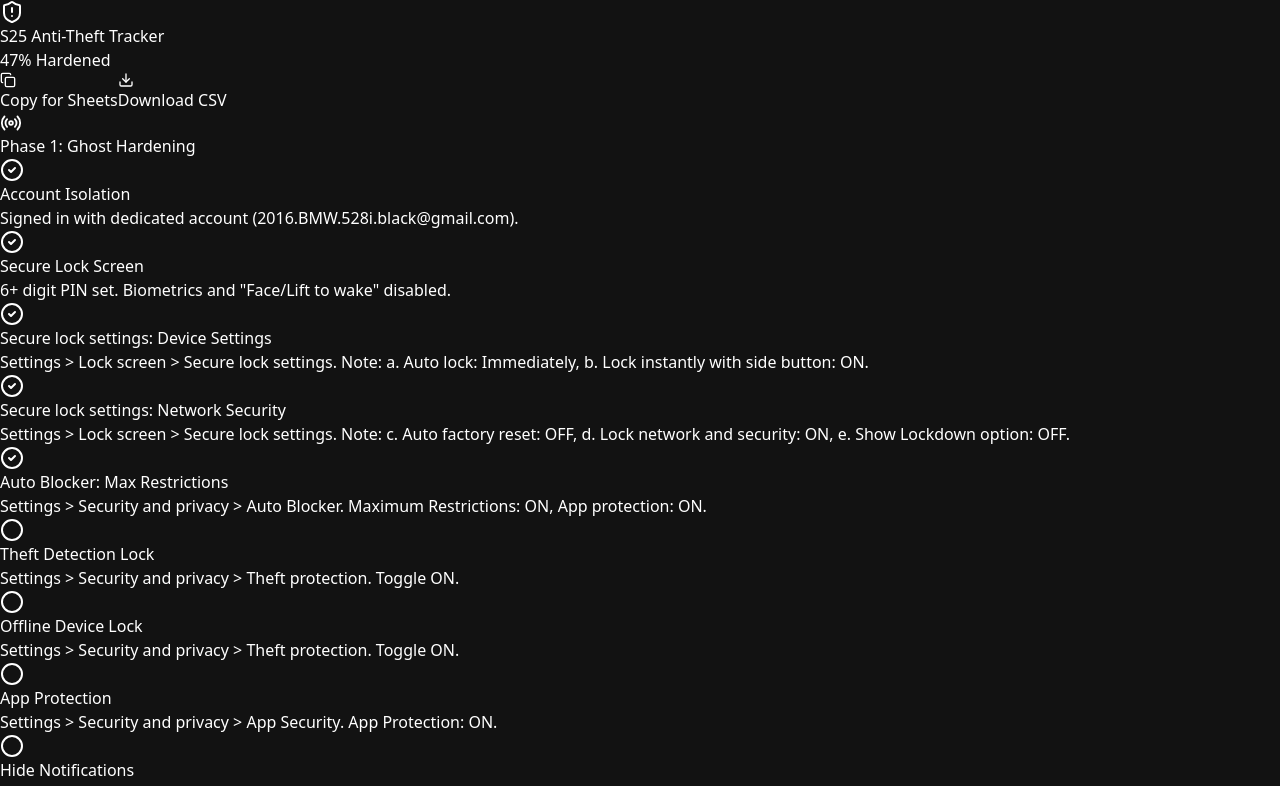
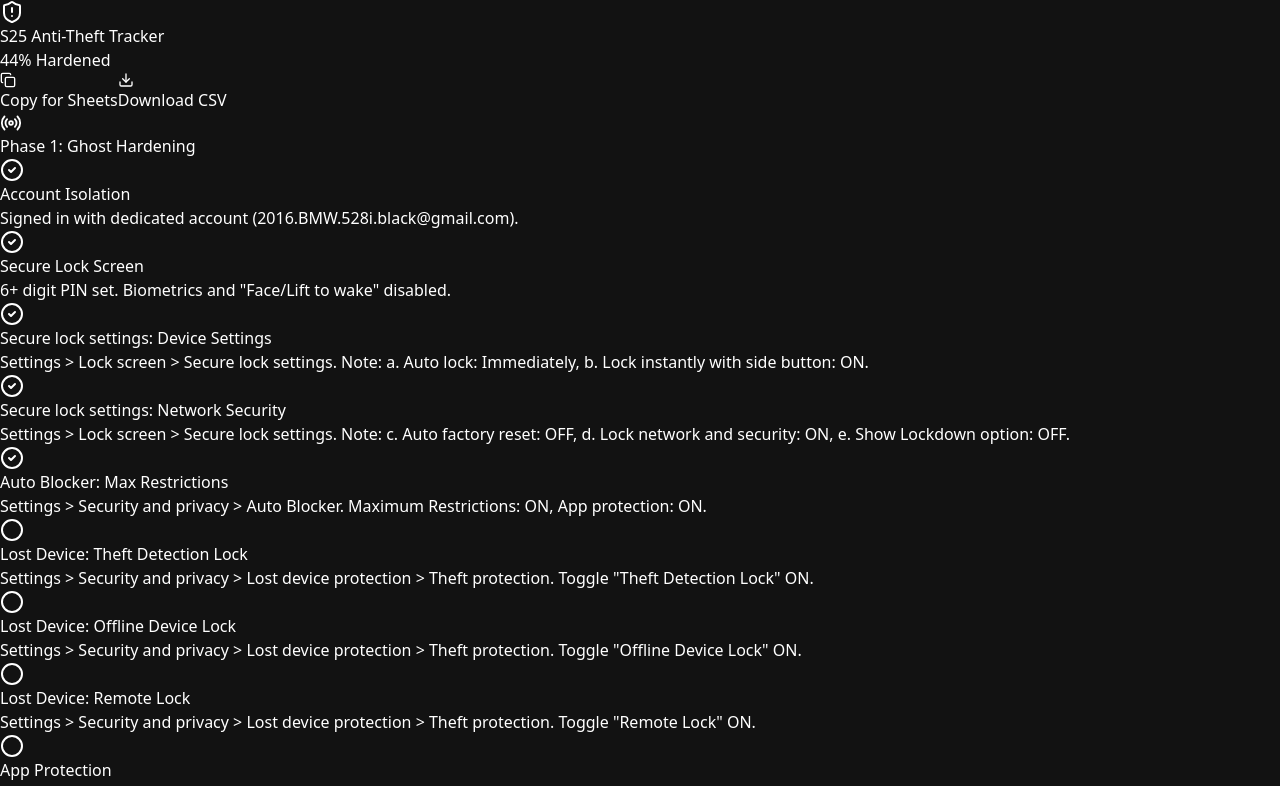
Before and after one commit to KeithOwns/lophone, a React (Vite) app: page / in a window 1280 px wide. Shown: the top 786 px of the page. Built offline with nearby package versions, Linux system fonts and the light colour scheme.

Commit message:
chore: Apply accurate Theft Protection menu parameters

```diff
--- a/src/App.jsx
+++ b/src/App.jsx
@@ -8,8 +8,9 @@
     { id: 3, phase: 1, title: 'Secure lock settings: Device Settings', desc: 'Settings > Lock screen > Secure lock settings. Note: a. Auto lock: Immediately, b. Lock instantly with side button: ON.', completed: true },
     { id: 4, phase: 1, title: 'Secure lock settings: Network Security', desc: 'Settings > Lock screen > Secure lock settings. Note: c. Auto factory reset: OFF, d. Lock network and security: ON, e. Show Lockdown option: OFF.', completed: true },
     { id: 5, phase: 1, title: 'Auto Blocker: Max Restrictions', desc: 'Settings > Security and privacy > Auto Blocker. Maximum Restrictions: ON, App protection: ON.', completed: true },
-    { id: 6, phase: 1, title: 'Theft Detection Lock', desc: 'Settings > Security and privacy > Theft protection. Toggle ON.', completed: false },
-    { id: 7, phase: 1, title: 'Offline Device Lock', desc: 'Settings > Security and privacy > Theft protection. Toggle ON.', completed: false },
+    { id: 6, phase: 1, title: 'Lost Device: Theft Detection Lock', desc: 'Settings > Security and privacy > Lost device protection > Theft protection. Toggle "Theft Detection Lock" ON.', completed: false },
+    { id: 7, phase: 1, title: 'Lost Device: Offline Device Lock', desc: 'Settings > Security and privacy > Lost device protection > Theft protection. Toggle "Offline Device Lock" ON.', completed: false },
+    { id: 18, phase: 1, title: 'Lost Device: Remote Lock', desc: 'Settings > Security and privacy > Lost device protection > Theft protection. Toggle "Remote Lock" ON.', completed: false },
     { id: 8, phase: 1, title: 'App Protection', desc: 'Settings > Security and privacy > App Security. App Protection: ON.', completed: false },
     { id: 9, phase: 1, title: 'Hide Notifications', desc: 'Settings > Notifications > Lock screen notifications. Set to "Hide Content".', completed: false },
     { id: 10, phase: 1, title: 'Dark Mode & Zero Brightness', desc: 'Display set to Dark Mode. Brightness at 0%.', completed: true },
```
